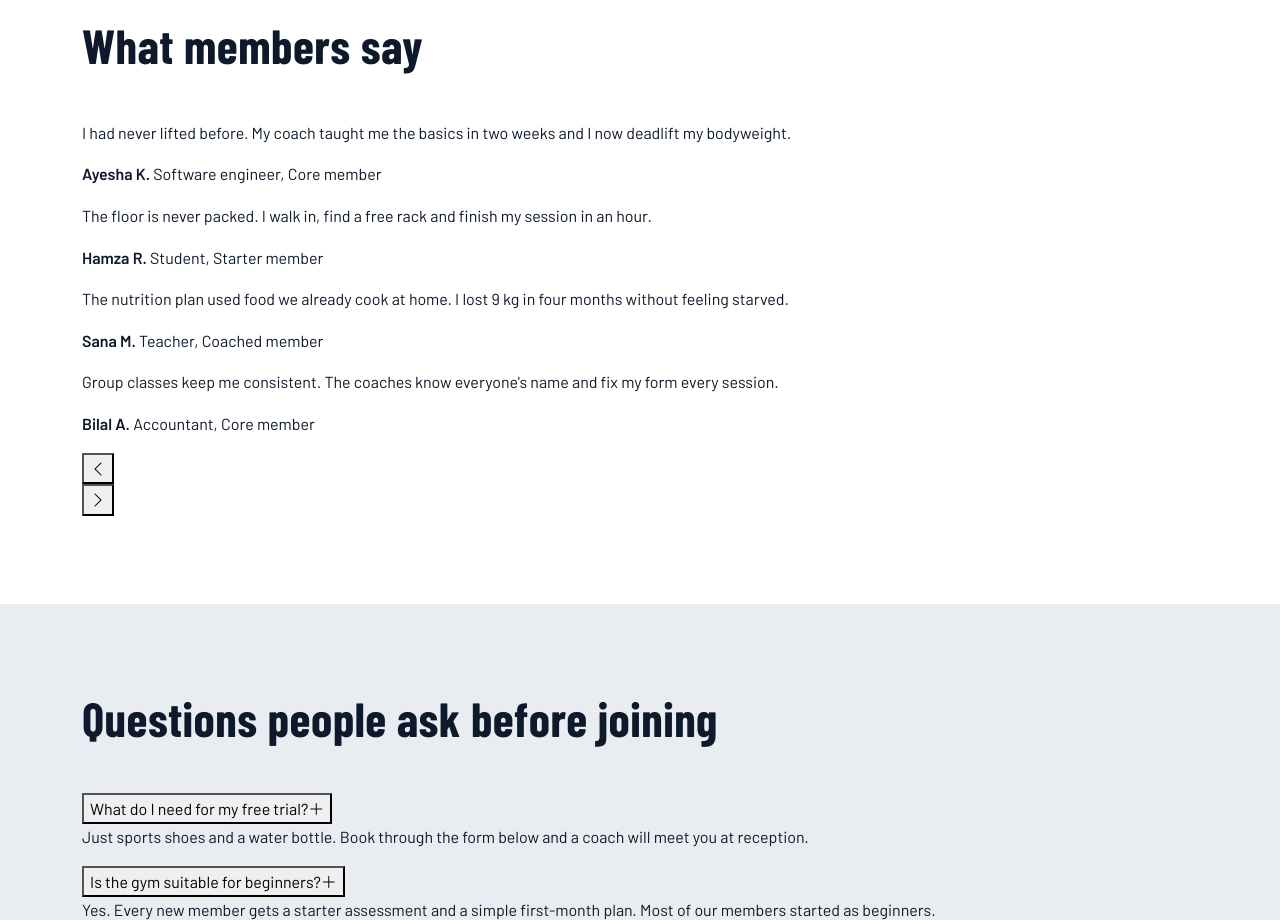
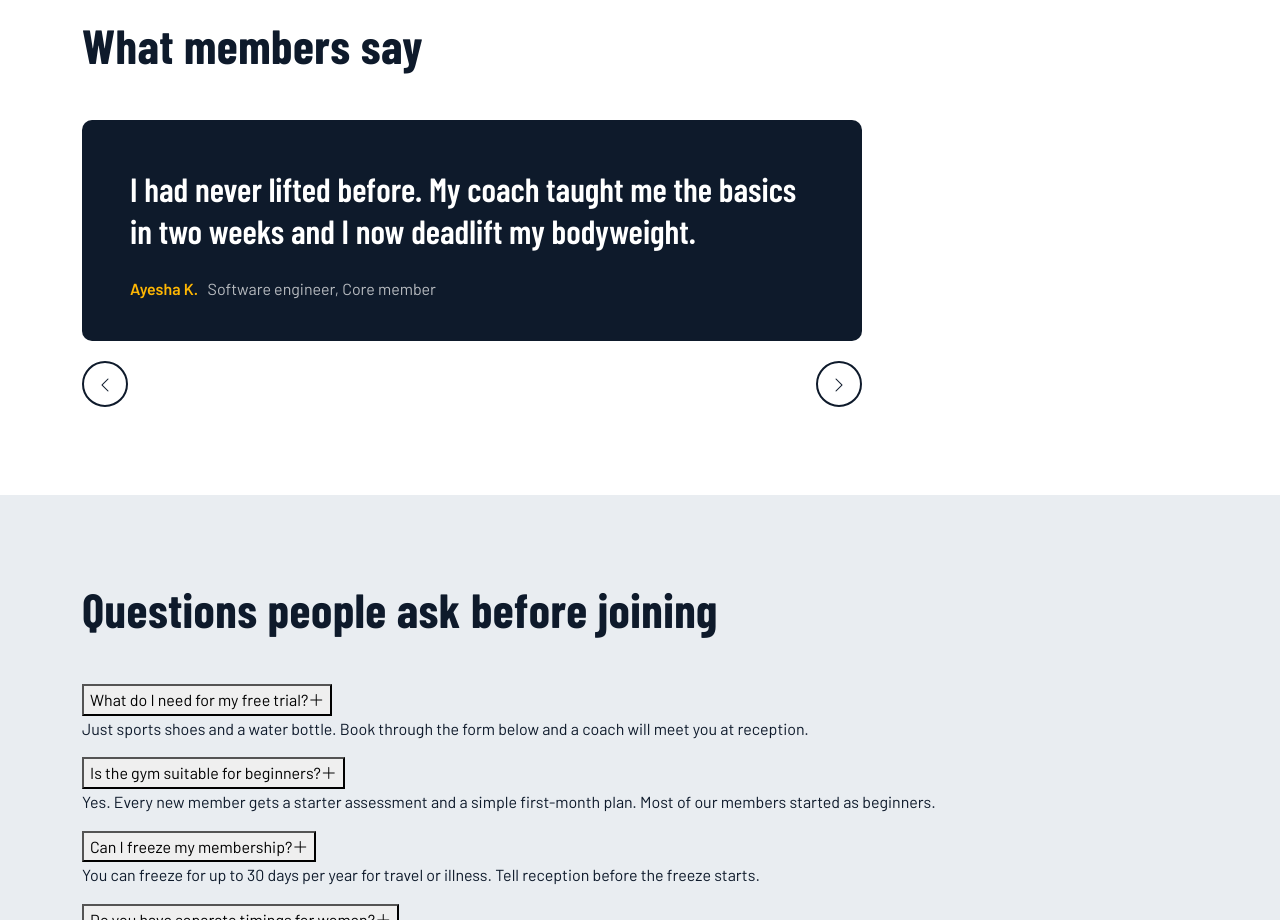
Before and after one commit to RoshaanWaheed/TSG-webdev-P02-roshaanwaheed, a plain HTML site: page index.html in a window 1280 px wide. Shown: the part 2560-3480 px from the top of the page. Drawn offline with nearby package versions, Linux system fonts and the light colour scheme.

Commit message:
Styling of Testimonial Slider

```diff
--- a/css/style.css
+++ b/css/style.css
@@ -216,3 +216,34 @@ a { color: inherit; }
   padding: 0.2rem 0.9rem;
   border-radius: 999px;
 }
+.slider { max-width: 780px; }
+.slider-viewport { overflow: hidden; border-radius: var(--radius); background: var(--ink); color: var(--white); }
+.slider-track { display: flex; transition: transform 0.45s ease; }
+.slide { flex: 0 0 100%; margin: 0; padding: 3rem 3rem 2.5rem; }
+.slide blockquote { font-family: 'Barlow Condensed', sans-serif; font-size: clamp(1.5rem, 3.5vw, 2.1rem); line-height: 1.25; margin: 0 0 1.5rem; }
+.slide figcaption { color: rgba(255, 255, 255, 0.7); }
+.slide figcaption strong { color: var(--plate); margin-right: 0.4rem; }
+
+.slider-controls { display: flex; align-items: center; justify-content: space-between; margin-top: 1.25rem; }
+.slider-btn {
+  width: 46px;
+  height: 46px;
+  border-radius: 50%;
+  border: 2px solid var(--ink);
+  background: transparent;
+  color: var(--ink);
+  cursor: pointer;
+  transition: background 0.2s, color 0.2s;
+}
+.slider-btn:hover { background: var(--ink); color: var(--white); }
+.slider-dots { display: flex; gap: 0.6rem; }
+.dot {
+  width: 12px;
+  height: 12px;
+  border-radius: 50%;
+  border: 0;
+  padding: 0;
+  background: #b9c2cf;
+  cursor: pointer;
+}
+.dot.active { background: var(--cobalt); transform: scale(1.25); }
```
